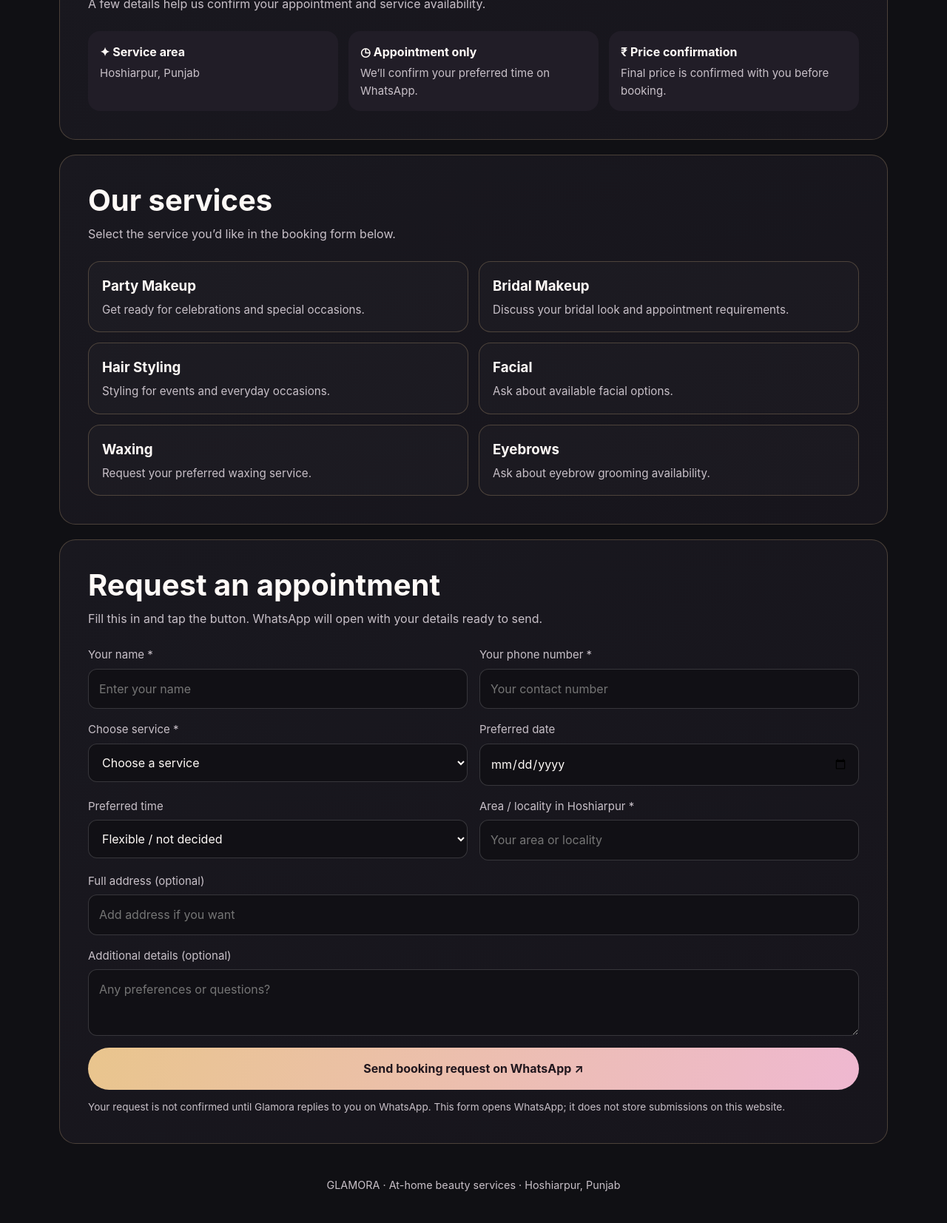
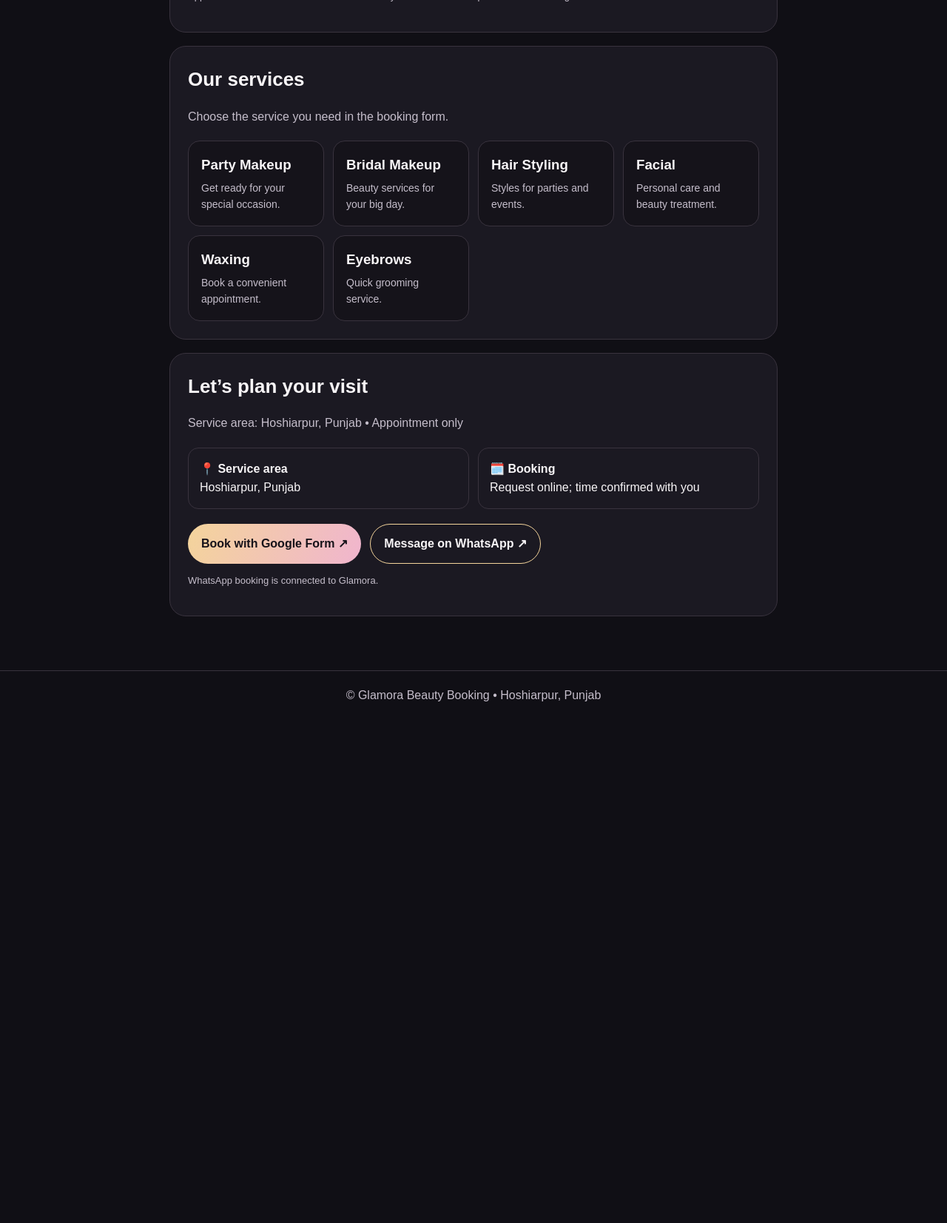
Before and after one commit to pg3339670-hue/Glamora-beauty-booking, a plain HTML site: page index.html in a window 1280 px wide. Shown: the part 757-2410 px from the top of the page at 74% size. After the commit the page ends 1730 px from the top, so only its background shows below. Drawn offline with Linux system fonts and the light colour scheme.

Commit message:
Add files via upload

```diff
--- a/index.html
+++ b/index.html
@@ -1,95 +1,57 @@
-<!DOCTYPE html>
+<!doctype html>
 <html lang="en">
 <head>
-<meta charset="UTF-8">
-<meta name="viewport" content="width=device-width, initial-scale=1.0">
-<meta name="theme-color" content="#101014">
-<meta name="description" content="Glamora offers convenient at-home beauty services for women in Hoshiarpur. Request your beauty appointment on WhatsApp.">
-<title>Glamora | At-Home Beauty Services in Hoshiarpur</title>
+<meta charset="utf-8"><meta name="viewport" content="width=device-width, initial-scale=1">
+<meta name="theme-color" content="#100f15">
+<title>Glamora | Beauty Booking</title>
+<meta name="description" content="Book ladies beauty services in Hoshiarpur, Punjab with Glamora.">
 <style>
-:root{--bg:#101014;--panel:#19181f;--panel2:#211d27;--gold:#e9c58d;--pink:#efb8d1;--white:#fffaf7;--muted:#c8c0c8;--line:rgba(233,197,141,.24);--radius:22px}
-*{box-sizing:border-box}html{scroll-behavior:smooth}body{margin:0;background:var(--bg);color:var(--white);font-family:Inter,ui-sans-serif,system-ui,-apple-system,BlinkMacSystemFont,"Segoe UI",sans-serif;line-height:1.55}
-a{color:inherit;text-decoration:none}button,input,select,textarea{font:inherit}.wrap{width:min(1120px,92%);margin:auto}
-nav{border-bottom:1px solid var(--line);background:rgba(16,16,20,.96);position:sticky;top:0;z-index:5;backdrop-filter:blur(12px)}
-.navin{display:flex;align-items:center;justify-content:space-between;gap:16px;min-height:76px}.brand{font-size:1.4rem;letter-spacing:.22em;font-weight:800}.brand span{color:var(--gold)}
-.btn{display:inline-flex;align-items:center;justify-content:center;gap:8px;padding:13px 21px;border:0;border-radius:999px;background:linear-gradient(110deg,var(--gold),var(--pink));color:#21171e;font-weight:750;cursor:pointer}
-.hero{padding:64px 0 35px;text-align:center}.eyebrow{color:var(--gold);letter-spacing:.16em;text-transform:uppercase;font-size:.8rem;font-weight:700}.hero h1{font-size:clamp(2.5rem,8vw,4.8rem);line-height:1.08;max-width:850px;margin:14px auto 20px;letter-spacing:-.04em}.hero h1 em{font-style:normal;color:var(--pink)}.hero p{color:var(--muted);font-size:1.08rem;max-width:650px;margin:0 auto 25px}
-.card{background:linear-gradient(145deg,var(--panel),#17151c);border:1px solid var(--line);border-radius:var(--radius);padding:clamp(22px,5vw,38px);margin:20px auto}.section-title{font-size:clamp(1.7rem,5vw,2.5rem);line-height:1.15;margin:0 0 10px}.sub{color:var(--muted);margin:0 0 24px}
-.info-grid,.services{display:grid;grid-template-columns:repeat(3,minmax(0,1fr));gap:14px}.info{padding:16px;border-radius:16px;background:var(--panel2)}.info strong{display:block;margin-bottom:5px}.info p{margin:0;color:var(--muted);font-size:.94rem}
-.services{grid-template-columns:repeat(2,minmax(0,1fr))}.service{border:1px solid var(--line);border-radius:16px;padding:18px;background:rgba(255,255,255,.02)}.service h3{margin:0 0 6px}.service p{color:var(--muted);margin:0;font-size:.95rem}
-form{display:grid;grid-template-columns:repeat(2,minmax(0,1fr));gap:16px}.field{display:flex;flex-direction:column;gap:7px}.field.full{grid-column:1/-1}label{font-size:.94rem;color:var(--muted)}input,select,textarea{width:100%;border:1px solid rgba(255,255,255,.16);background:#111015;color:var(--white);padding:14px;border-radius:12px;outline:none}input:focus,select:focus,textarea:focus{border-color:var(--gold)}select option{background:#19181f}textarea{min-height:90px;resize:vertical}.form-note{font-size:.85rem;color:var(--muted);margin:13px 0 0}.submit-row{grid-column:1/-1;display:flex;flex-wrap:wrap;align-items:center;gap:12px}.submit-row .btn{width:100%;padding:16px}
-footer{padding:25px 0 40px;text-align:center;color:var(--muted);font-size:.9rem}
-@media(max-width:650px){.info-grid{grid-template-columns:1fr}.services{grid-template-columns:1fr}.hero{padding-top:46px}form{grid-template-columns:1fr}.field.full,.submit-row{grid-column:auto}.brand{font-size:1.15rem}.navin{min-height:68px}}
-</style>
-</head>
+:root{--bg:#100f15;--panel:#1b1922;--text:#f8f5f7;--muted:#c5becb;--gold:#f4d49b;--pink:#f0b5ce;--line:#39333e}
+*{box-sizing:border-box}body{margin:0;background:var(--bg);color:var(--text);font-family:Arial,sans-serif;line-height:1.6}
+header{position:sticky;top:0;background:#100f15ee;border-bottom:1px solid var(--line);padding:15px 5%;display:flex;justify-content:space-between;align-items:center;gap:10px}
+.logo{font-size:25px;letter-spacing:4px;font-weight:bold}.logo span{color:var(--gold)}
+a{color:inherit}.btn{display:inline-flex;align-items:center;justify-content:center;text-decoration:none;border:0;border-radius:999px;padding:13px 18px;font-weight:bold;color:#17131a;background:linear-gradient(110deg,var(--gold),var(--pink))}
+.btn.secondary{background:transparent;color:var(--text);border:1px solid var(--gold)}
+main{max-width:950px;margin:auto;padding:25px 5% 55px}.hero{text-align:center;padding:45px 0 30px}.eyebrow{color:var(--gold);letter-spacing:3px;text-transform:uppercase;font-size:12px}
+h1{font-size:clamp(38px,8vw,64px);line-height:1.1;margin:14px 0}p{color:var(--muted)}.hero p{font-size:18px;max-width:600px;margin:0 auto 24px}
+.panel{background:var(--panel);border:1px solid var(--line);border-radius:22px;padding:24px;margin:18px 0}.panel h2{margin:0 0 8px;font-size:26px}
+.actions{display:flex;flex-wrap:wrap;gap:12px;margin-top:20px}.services{display:grid;grid-template-columns:repeat(auto-fit,minmax(180px,1fr));gap:12px;margin-top:20px}
+.service{background:#15131a;border:1px solid var(--line);padding:17px;border-radius:16px}.service h3{margin:0 0 5px}.service p{margin:0;font-size:14px}
+.details{display:grid;grid-template-columns:repeat(auto-fit,minmax(170px,1fr));gap:12px;margin-top:20px}.detail{border:1px solid var(--line);border-radius:14px;padding:15px}.detail b{display:block}
+.note{font-size:13px}footer{text-align:center;color:var(--muted);padding:20px;border-top:1px solid var(--line)}
+@media(max-width:420px){.logo{font-size:21px;letter-spacing:3px}.btn{padding:12px 14px;font-size:14px}.panel{padding:19px}}
+</style></head>
 <body>
-<nav><div class="wrap navin"><a class="brand" href="#">GLAM<span>O</span>RA</a><a class="btn" href="#booking">Book now ↗</a></div></nav>
-<main class="wrap">
-<section class="hero">
-<div class="eyebrow">Beauty, comfort & confidence</div>
-<h1>Your beauty appointment,<br><em>at your doorstep.</em></h1>
-<p>Glamora offers appointment-based at-home beauty services for women in Hoshiarpur, Punjab. Choose a service and send your booking request on WhatsApp.</p>
-<a class="btn" href="#booking">Request an appointment ↗</a>
-</section>
-<section class="card">
-<h2 class="section-title">Let’s plan your visit.</h2>
-<p class="sub">A few details help us confirm your appointment and service availability.</p>
-<div class="info-grid">
-<div class="info"><strong>✦ Service area</strong><p>Hoshiarpur, Punjab</p></div>
-<div class="info"><strong>◷ Appointment only</strong><p>We’ll confirm your preferred time on WhatsApp.</p></div>
-<div class="info"><strong>₹ Price confirmation</strong><p>Final price is confirmed with you before booking.</p></div>
-</div>
-</section>
-<section class="card">
-<h2 class="section-title">Our services</h2><p class="sub">Select the service you’d like in the booking form below.</p>
-<div class="services">
-<div class="service"><h3>Party Makeup</h3><p>Get ready for celebrations and special occasions.</p></div>
-<div class="service"><h3>Bridal Makeup</h3><p>Discuss your bridal look and appointment requirements.</p></div>
-<div class="service"><h3>Hair Styling</h3><p>Styling for events and everyday occasions.</p></div>
-<div class="service"><h3>Facial</h3><p>Ask about available facial options.</p></div>
-<div class="service"><h3>Waxing</h3><p>Request your preferred waxing service.</p></div>
-<div class="service"><h3>Eyebrows</h3><p>Ask about eyebrow grooming availability.</p></div>
-</div>
-</section>
-<section class="card" id="booking">
-<h2 class="section-title">Request an appointment</h2>
-<p class="sub">Fill this in and tap the button. WhatsApp will open with your details ready to send.</p>
-<form id="bookingForm">
-<div class="field"><label for="name">Your name *</label><input id="name" name="name" autocomplete="name" required placeholder="Enter your name"></div>
-<div class="field"><label for="phone">Your phone number *</label><input id="phone" name="phone" inputmode="tel" autocomplete="tel" required placeholder="Your contact number"></div>
-<div class="field"><label for="service">Choose service *</label><select id="service" name="service" required><option value="">Choose a service</option><option>Party Makeup</option><option>Bridal Makeup</option><option>Hair Styling</option><option>Facial</option><option>Waxing</option><option>Eyebrows</option><option>Other / Multiple services</option></select></div>
-<div class="field"><label for="date">Preferred date</label><input id="date" name="date" type="date"></div>
-<div class="field"><label for="time">Preferred time</label><select id="time" name="time"><option value="">Flexible / not decided</option><option>Morning</option><option>Afternoon</option><option>Evening</option></select></div>
-<div class="field"><label for="area">Area / locality in Hoshiarpur *</label><input id="area" name="area" required placeholder="Your area or locality"></div>
-<div class="field full"><label for="address">Full address (optional)</label><input id="address" name="address" autocomplete="street-address" placeholder="Add address if you want"></div>
-<div class="field full"><label for="notes">Additional details (optional)</label><textarea id="notes" name="notes" placeholder="Any preferences or questions?"></textarea></div>
-<div class="submit-row"><button class="btn" type="submit">Send booking request on WhatsApp ↗</button></div>
-</form>
-<p class="form-note">Your request is not confirmed until Glamora replies to you on WhatsApp. This form opens WhatsApp; it does not store submissions on this website.</p>
-</section>
-</main>
-<footer><div class="wrap">GLAMORA · At-home beauty services · Hoshiarpur, Punjab</div></footer>
+<header><div class="logo">GLAM<span>O</span>RA</div><a class="btn" href="https://forms.gle/1Cm7M6ymQukGag7b8" target="_blank" rel="noopener">Book Now ↗</a></header>
+<main>
+<section class="hero"><div class="eyebrow">Beauty • Care • Confidence</div><h1>Your beauty,<br>your moment.</h1>
+<p>Appointment-based ladies’ beauty services in Hoshiarpur. Send a booking request online or contact us on WhatsApp.</p>
+<div class="actions" style="justify-content:center"><a class="btn" href="https://forms.gle/1Cm7M6ymQukGag7b8" target="_blank" rel="noopener">📋 Direct Booking Form</a><a class="btn secondary" href="#contact">WhatsApp Booking</a></div></section>
+<section class="panel"><h2>Request an appointment</h2><p>Tap below to open the Glamora booking form. Fill in your details and press Submit. Your request will be recorded in Google Forms.</p>
+<div class="actions"><a class="btn" href="https://forms.gle/1Cm7M6ymQukGag7b8" target="_blank" rel="noopener">Open Booking Form ↗</a></div><p class="note">Appointment time is confirmed after we contact you. Please confirm prices before booking.</p></section>
+<section class="panel"><h2>Our services</h2><p>Choose the service you need in the booking form.</p><div class="services">
+<div class="service"><h3>Party Makeup</h3><p>Get ready for your special occasion.</p></div>
+<div class="service"><h3>Bridal Makeup</h3><p>Beauty services for your big day.</p></div>
+<div class="service"><h3>Hair Styling</h3><p>Styles for parties and events.</p></div>
+<div class="service"><h3>Facial</h3><p>Personal care and beauty treatment.</p></div>
+<div class="service"><h3>Waxing</h3><p>Book a convenient appointment.</p></div>
+<div class="service"><h3>Eyebrows</h3><p>Quick grooming service.</p></div>
+</div></section>
+<section class="panel" id="contact"><h2>Let’s plan your visit</h2><p>Service area: Hoshiarpur, Punjab • Appointment only</p>
+<div class="details"><div class="detail"><b>📍 Service area</b><span>Hoshiarpur, Punjab</span></div><div class="detail"><b>🗓️ Booking</b><span>Request online; time confirmed with you</span></div></div>
+<div class="actions"><a class="btn" href="https://forms.gle/1Cm7M6ymQukGag7b8" target="_blank" rel="noopener">Book with Google Form ↗</a><a class="btn secondary" id="whatsappLink" href="https://wa.me/" target="_blank" rel="noopener">Message on WhatsApp ↗</a></div>
+<p class="note">WhatsApp booking is connected to Glamora.</p></section>
+</main><footer>© Glamora Beauty Booking • Hoshiarpur, Punjab</footer>
 <script>
-document.getElementById('bookingForm').addEventListener('submit', function(e){
- e.preventDefault();
- const v=id=>document.getElementById(id).value.trim();
- const lines=[
- 'Hello Glamora! I would like to request a beauty appointment.',
- '',
- 'Name: '+v('name'),
- 'Phone: '+v('phone'),
- 'Service: '+v('service'),
- 'Preferred date: '+(v('date')||'Not specified'),
- 'Preferred time: '+(v('time')||'Flexible / not specified'),
- 'Area in Hoshiarpur: '+v('area'),
- 'Address: '+(v('address')||'Not provided'),
- 'Additional details: '+(v('notes')||'None'),
- '',
- 'Please confirm availability and price. Thank you!'
- ];
- const url='https://wa.me/918360267753?text='+encodeURIComponent(lines.join('\n'));
- window.location.href=url;
-});
-</script>
-</body>
-</html>
+/* Apna WhatsApp number 91 ke saath, bina + ya spaces ke likhein. */
+const WHATSAPP_NUMBER = "918360267753";
+const wa = document.getElementById("whatsappLink");
+if (/^91\d{10}$/.test(WHATSAPP_NUMBER)) {
+ wa.href = "https://wa.me/" + WHATSAPP_NUMBER + "?text=" + encodeURIComponent("Hello Glamora, I want to book a beauty appointment.");
+} else {
+ wa.addEventListener("click", function(e) {
+  e.preventDefault();
+  alert("WhatsApp number abhi set nahi hai. HTML mein WHATSAPP_NUMBER ko apne number ke saath update karein.");
+ });
+}
+</script></body></html>
```
